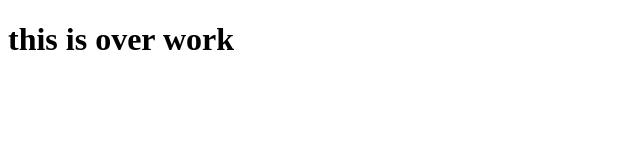
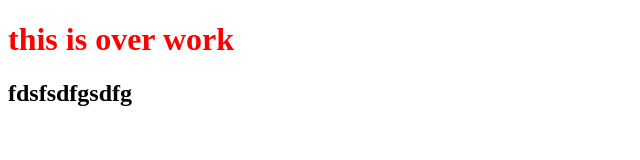
Before and after one commit to ihiteshtiwari/hello, a plain HTML site: page index.html in a window 1280 px wide. Shown: the whole page, without its empty margins (0-640 px from the left). Drawn offline with Linux system fonts and the light colour scheme.

Commit message:
commit from style

```diff
--- a/index.html
+++ b/index.html
@@ -4,8 +4,10 @@
     <meta charset="UTF-8">
     <meta name="viewport" content="width=device-width, initial-scale=1.0">
     <title>Document</title>
+    <link rel="stylesheet" href="style.css">
 </head>
 <body>
     <h1>this is over work</h1>
+    <h2>fdsfsdfgsdfg</h2>
 </body>
 </html>
--- /dev/null
+++ b/style.css
@@ -0,0 +1,4 @@
+h1{
+    color: red;
+
+}
```
